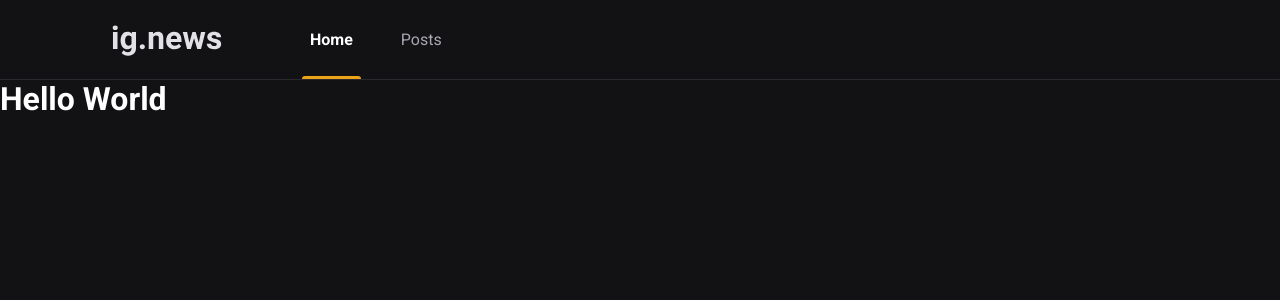
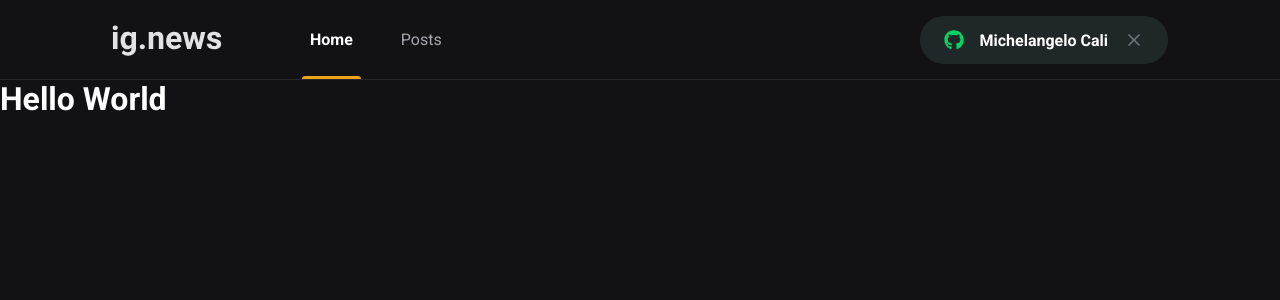
Before and after one commit to MichelangeloCali/ignews, a Next.js app: page / in a window 1280 px wide. Shown: the top 300 px of the page. Built offline with nearby package versions, Linux system fonts and the light colour scheme.

Commit message:
feat: signInButton component

```diff
--- a/package.json
+++ b/package.json
@@ -13,6 +13,7 @@
     "next": "13.1.6",
     "react": "18.2.0",
     "react-dom": "18.2.0",
+    "react-icons": "^4.7.1",
     "sass": "^1.58.0"
   },
   "devDependencies": {
--- a/src/components/Header/Header.styles.module.scss
+++ b/src/components/Header/Header.styles.module.scss
@@ -50,4 +50,8 @@
       }
     }
   }
+
+  button {
+    margin-left: auto;
+  }
 }
--- a/src/components/Header/Header.tsx
+++ b/src/components/Header/Header.tsx
@@ -1,6 +1,7 @@
 import Image from 'next/image'
 import styles from '../Header/Header.styles.module.scss'
 import logoSvg from '../../../public/images/logo.svg'
+import { SignInButton } from '../SignInButton/SignInButton'
 
 export const Header = () => {
   return (
@@ -13,6 +14,8 @@
           </a>
           <a href="">Posts</a>
         </nav>
+
+        <SignInButton />
       </div>
     </header>
   )
--- /dev/null
+++ b/src/components/SignInButton/SignInButton.styles.module.scss
@@ -0,0 +1,31 @@
+.signInButton {
+  height: 3rem;
+  border-radius: 3rem;
+  background: var(--gray-850);
+  border: 0;
+  padding: 0 1.5rem;
+  display: flex;
+  align-items: center;
+  justify-content: center;
+  color: var(--white);
+  font-weight: bold;
+
+  svg {
+    height: 20px;
+    width: 20px;
+  }
+
+  svg:first-child {
+    margin-right: 1rem;
+  }
+
+  svg.closeIcon {
+    margin-left: 1rem;
+  }
+
+  transition: filter 0.2s;
+
+  &:hover {
+    filter: brightness(0.8);
+  }
+}
--- /dev/null
+++ b/src/components/SignInButton/SignInButton.tsx
@@ -0,0 +1,20 @@
+import { FaGithub } from 'react-icons/fa'
+import { FiX } from 'react-icons/fi'
+import styles from '../SignInButton/SignInButton.styles.module.scss'
+
+export const SignInButton = () => {
+  const isUserLoggedIn = true
+
+  return isUserLoggedIn ? (
+    <button type="button" className={styles.signInButton}>
+      <FaGithub color="#04d361" />
+      Michelangelo Cali
+      <FiX color="#737380" className={styles.closeIcon} />
+    </button>
+  ) : (
+    <button type="button" className={styles.signInButton}>
+      <FaGithub color="#eba417" />
+      Sign in with Github
+    </button>
+  )
+}
--- a/src/styles/global.scss
+++ b/src/styles/global.scss
@@ -9,6 +9,7 @@
   --gray-100: #e1e1e6;
   --gray-300: #a8a8b3;
   --gray-800: #29292e;
+  --gray-850: #1f2729;
   --gray-900: #121214;
   --cyan-500: #61dafb;
   --yellow-500: #eba417;
```
Also changed, not shown: 1 other file (tests, documents, lock files or other folders).
